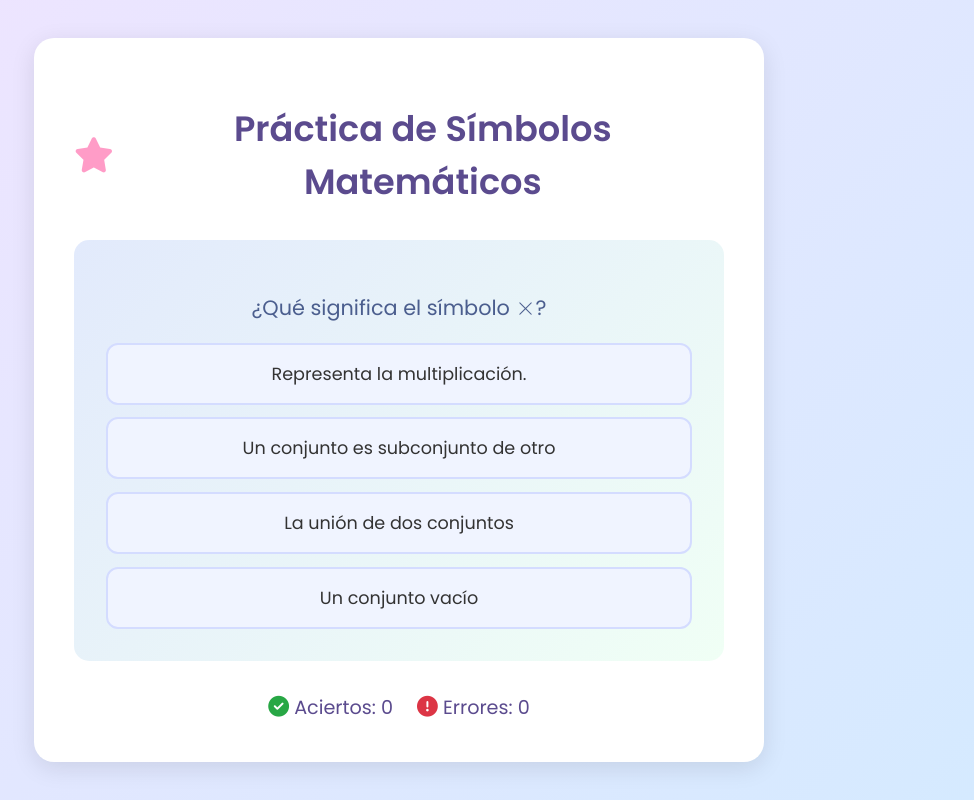
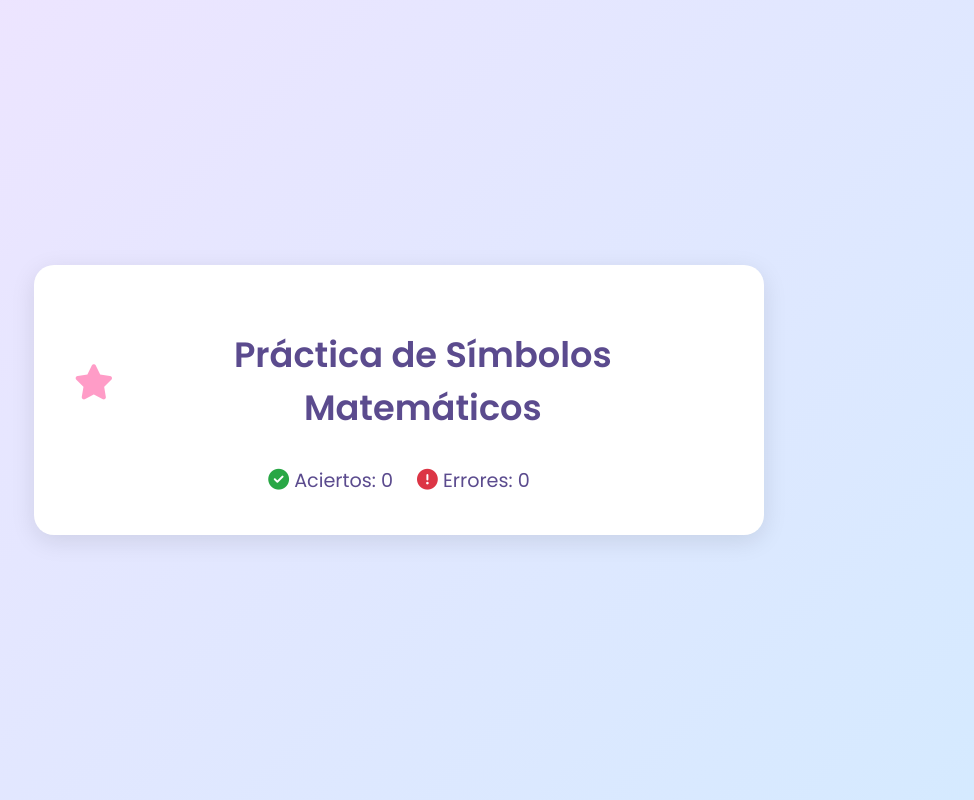
Before and after one commit to clasesunitrans/SIMBOLOS-GROK, a plain HTML site: page math_symbols_app.html in a window 1280 px wide. Shown: the whole page, without its empty margins (241-1215 px from the left). Drawn offline with nearby package versions, Linux system fonts and the light colour scheme.

Commit message:
Initial commit
Initial commit

```diff
--- a/math_symbols_app.html
+++ b/math_symbols_app.html
@@ -359,7 +359,7 @@
 
         const exerciseTemplates = [
             {
-                question: "¿Qué significa el símbolo {symbol}?",
+                Pregunta: "¿Qué significa el símbolo {symbol}?",
                 options: [
                     { text: "{description}", correct: true },
                     { text: "Un conjunto es subconjunto de otro", correct: false },
@@ -369,7 +369,7 @@
                 correctAnswer: "{description}"
             },
             {
-                question: "¿Es cierto que {symbol} indica {incorrect_description}?",
+                Pregunta: "¿Es cierto que {symbol} indica {incorrect_description}?",
                 options: [
                     { text: "Verdadero", correct: false },
                     { text: "Falso", correct: true }
```
Also changed, not shown: 2 other files.
